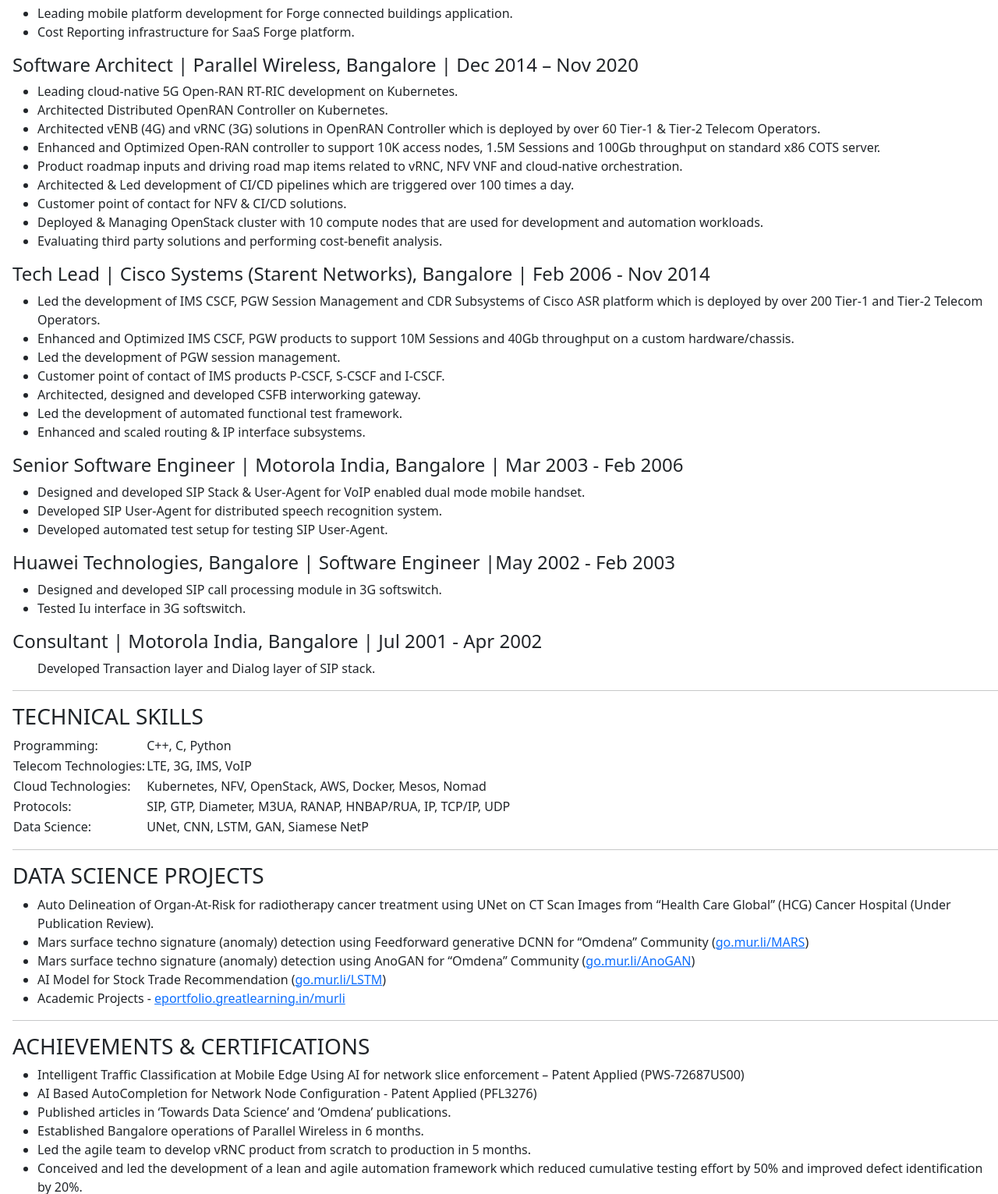
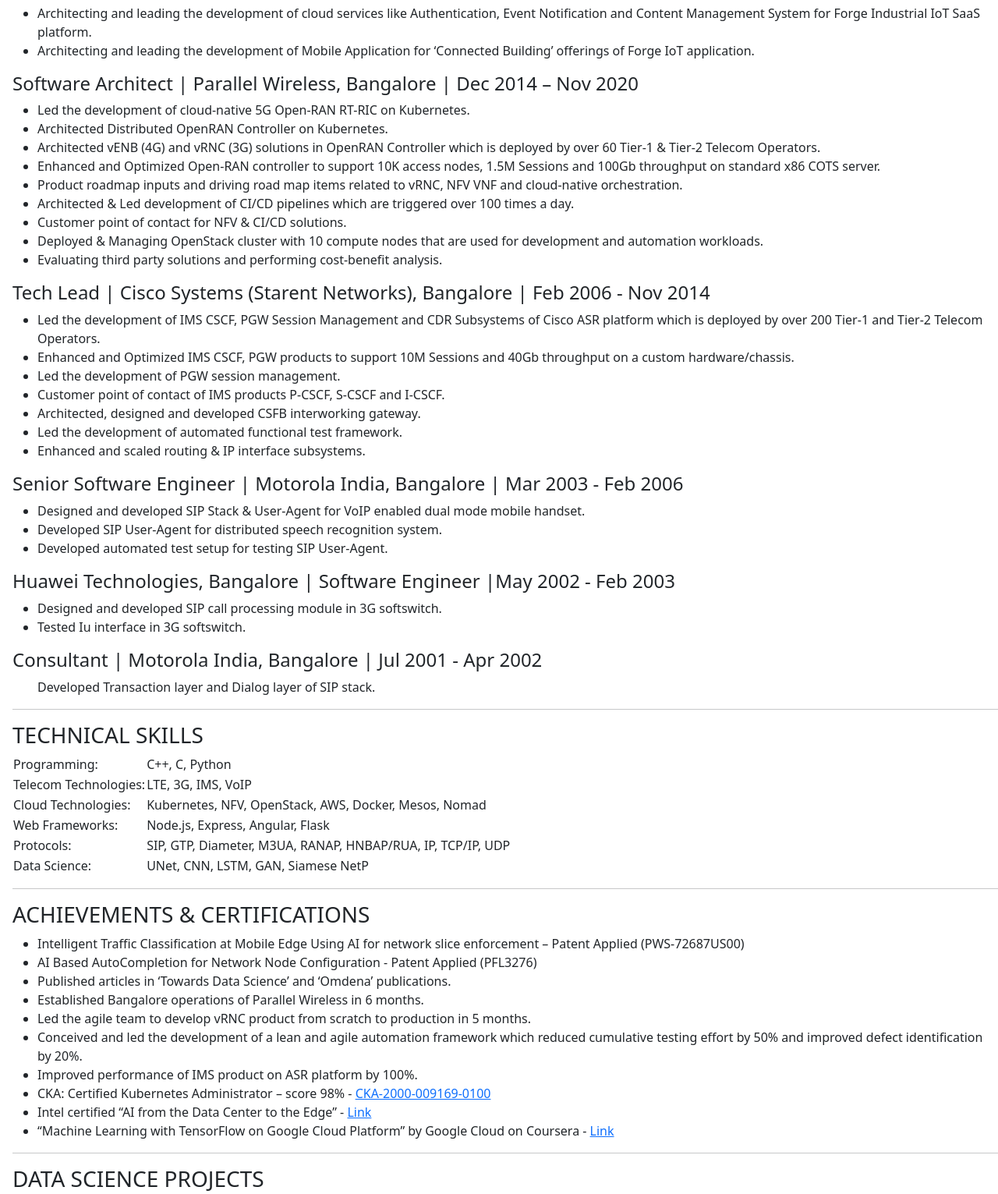
Before and after one commit to smurli/profile, a plain HTML site: page index.html in a window 1280 px wide. Shown: the part 407-1938 px from the top of the page at 78% size. Drawn offline with nearby package versions, Linux system fonts and the light colour scheme.

Commit message:
Updated Honeywell IoT project

```diff
--- a/index.html
+++ b/index.html
@@ -77,13 +77,13 @@
         <h3>WORK EXPERIENCE</h3>
         <h4>Principal Architect | Honeywell, Bangalore | Dec 2020 - Present</h4>
         <ul>
-            <li>Leading mobile platform development for Forge connected buildings application.</li>
-            <li>Cost Reporting infrastructure for SaaS Forge platform.</li>
+            <li>Architecting and leading the development of cloud services like Authentication, Event Notification and Content Management System for Forge Industrial IoT SaaS platform.</li>
+            <li>Architecting and leading the development of Mobile Application for ‘Connected Building’ offerings of Forge IoT application.</li>
         </ul>
 
         <h4>Software Architect | Parallel Wireless, Bangalore | Dec 2014 – Nov 2020</h4>
         <ul>
-            <li>Leading cloud-native 5G Open-RAN RT-RIC development on Kubernetes.</li>
+            <li>Led the development of cloud-native 5G Open-RAN RT-RIC on Kubernetes.</li>
             <li>Architected Distributed OpenRAN Controller on Kubernetes.</li>
             <li>Architected vENB (4G) and vRNC (3G) solutions in OpenRAN Controller which is deployed by over 60 Tier-1
                 & Tier-2 Telecom Operators.</li>
@@ -144,6 +144,10 @@
                     <td>Kubernetes, NFV, OpenStack, AWS, Docker, Mesos, Nomad</td>
                 </tr>
                 <tr>
+                    <td>Web Frameworks:</td>
+                    <td>Node.js, Express, Angular, Flask</td>
+                </tr>
+                <tr>
                     <td>Protocols:</td>
                     <td>SIP, GTP, Diameter, M3UA, RANAP, HNBAP/RUA, IP, TCP/IP, UDP</td>
                 </tr>
@@ -153,20 +157,6 @@
                 </tr>
             </tbody>
         </table>
-        <hr>
-        <!-- DATA SCIENCE PROJECTS -->
-        <h3>DATA SCIENCE PROJECTS </h3>
-        <ul>
-            <li>Auto Delineation of Organ-At-Risk for radiotherapy cancer treatment using UNet on CT Scan Images from
-                “Health Care Global” (HCG) Cancer Hospital (Under Publication Review).</li>
-            <li>Mars surface techno signature (anomaly) detection using Feedforward generative DCNN for “Omdena”
-                Community (<a href="https://go.mur.li/MARS">go.mur.li/MARS</a>)</li>
-            <li>Mars surface techno signature (anomaly) detection using AnoGAN for “Omdena” Community (<a
-                    href="https://go.mur.li/AnoGAN">go.mur.li/AnoGAN</a>)</li>
-            <li>AI Model for Stock Trade Recommendation (<a href="https://go.mur.li/LSTM">go.mur.li/LSTM</a>)</li>
-            <li>Academic Projects - <a href="eportfolio.greatlearning.in/murli">eportfolio.greatlearning.in/murli</a>
-            </li>
-        </ul>
         <hr>
         <!-- ACHIEVEMENTS & CERTIFICATIONS-->
         <h3>ACHIEVEMENTS & CERTIFICATIONS</h3>
@@ -187,6 +177,20 @@
                     href="https://coursera.org/share/87c5c51d5fcbc96d89fceb26234b94d4">Link</a></li>
         </ul>
         <hr>
+        <!-- DATA SCIENCE PROJECTS -->
+        <h3>DATA SCIENCE PROJECTS </h3>
+        <ul>
+            <li>Auto Delineation of Organ-At-Risk for radiotherapy cancer treatment using UNet on CT Scan Images from
+                “Health Care Global” (HCG) Cancer Hospital (Under Publication Review).</li>
+            <li>Mars surface techno signature (anomaly) detection using Feedforward generative DCNN for “Omdena”
+                Community (<a href="https://go.mur.li/MARS">go.mur.li/MARS</a>)</li>
+            <li>Mars surface techno signature (anomaly) detection using AnoGAN for “Omdena” Community (<a
+                    href="https://go.mur.li/AnoGAN">go.mur.li/AnoGAN</a>)</li>
+            <li>AI Model for Stock Trade Recommendation (<a href="https://go.mur.li/LSTM">go.mur.li/LSTM</a>)</li>
+            <li>Academic Projects - <a href="eportfolio.greatlearning.in/murli">eportfolio.greatlearning.in/murli</a>
+            </li>
+        </ul>
+        <hr>
         <!-- EDUCATION-->
         <h3>EDUCATION</h3>
         <ul>
```
